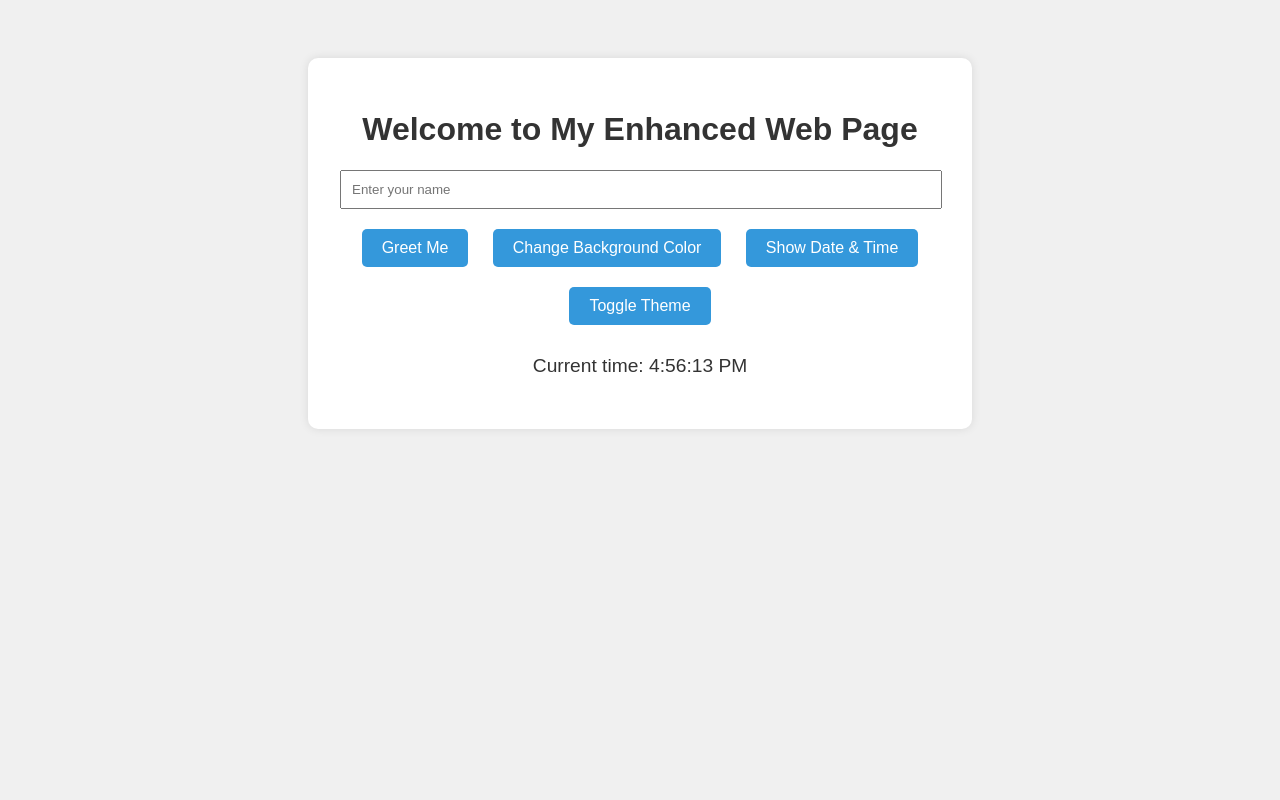
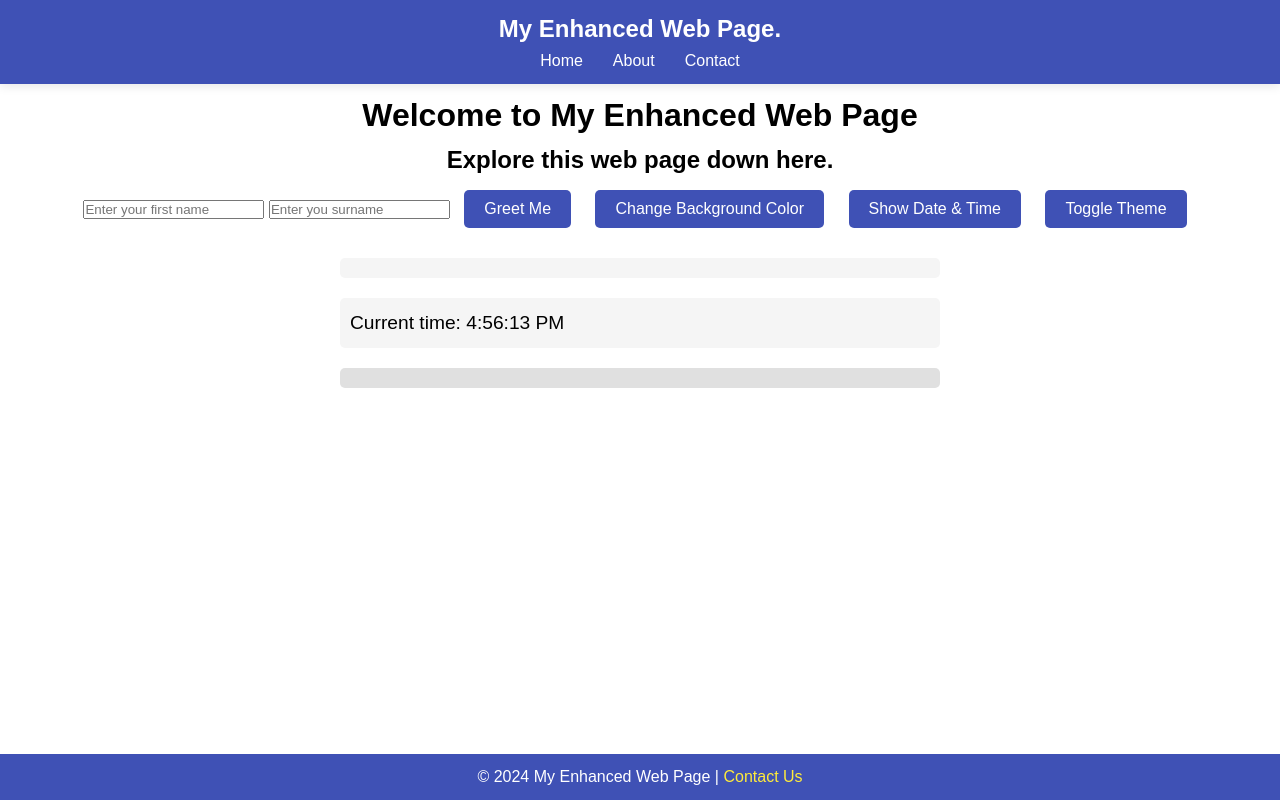
Before and after one commit to Abdulbasir456/myWebsite, a plain HTML site: page index.html in a window 1280 px wide. Drawn offline with Linux system fonts and the light colour scheme.

Commit message:
new style has been added to the webpage.

```diff
--- a/css/styles.css
+++ b/css/styles.css
@@ -1,3 +1,4 @@
+/*
 body {
     font-family: Arial, sans-serif;
     background-color: var(--background-color);
@@ -56,3 +57,116 @@ body {
   .history-item:hover {
     background-color: #2980b9;
   }
+  */
+
+  /* Basic reset */
+* {
+  margin: 0;
+  padding: 0;
+  box-sizing: border-box;
+}
+
+body {
+  font-family: 'Arial', sans-serif;
+  line-height: 1.6;
+  padding-top: 70px;
+  transition: background-color 0.5s;
+}
+
+header {
+  background-color: #3f51b5;
+  color: #fff;
+  padding: 10px 0;
+  position: fixed;
+  top: 0;
+  width: 100%;
+  box-shadow: 0 2px 10px rgba(0, 0, 0, 0.1);
+}
+
+header .logo {
+  font-size: 1.5rem;
+  font-weight: bold;
+  text-align: center;
+}
+
+header nav ul {
+  display: flex;
+  justify-content: center;
+  list-style: none;
+}
+
+header nav ul li {
+  margin: 0 15px;
+}
+
+header nav ul li a {
+  color: #fff;
+  text-decoration: none;
+  font-size: 1rem;
+}
+
+.container {
+  text-align: center;
+  padding: 20px;
+}
+
+button {
+  padding: 10px 20px;
+  margin: 10px;
+  background-color: #3f51b5;
+  color: white;
+  border: none;
+  border-radius: 5px;
+  cursor: pointer;
+  font-size: 1rem;
+  transition: background-color 0.3s ease;
+}
+
+button:hover {
+  background-color: #283593;
+}
+
+.output, .history {
+  margin: 20px auto;
+  max-width: 600px;
+  text-align: left;
+  padding: 10px;
+  border-radius: 5px;
+}
+
+.output {
+  background-color: #f5f5f5;
+  font-size: 1.2rem;
+}
+
+.history {
+  background-color: #e0e0e0;
+}
+
+footer {
+  background-color: #3f51b5;
+  color: white;
+  text-align: center;
+  padding: 10px 0;
+  position: fixed;
+  bottom: 0;
+  width: 100%;
+}
+
+footer a {
+  color: #ffeb3b;
+  text-decoration: none;
+}
+
+.dark-theme {
+  background-color: #333;
+  color: #fff;
+}
+
+.dark-theme header {
+  background-color: #1a237e;
+}
+
+.dark-theme footer {
+  background-color: #1a237e;
+}
--- a/index.html
+++ b/index.html
@@ -7,9 +7,27 @@
   <link rel="stylesheet" href="css/styles.css">
 </head>
 <body>
+
+  <header>
+    <div class="logo">My Enhanced Web Page.</div>
+
+    <nav>
+      <ul>
+        <li><a href="#home"> Home </a></li>
+        <li><a href="#about"> About </a></li>
+        <li><a href="#contact"> Contact</a></li>
+      </ul>
+    </nav>
+  </header>
+
   <div class="container">
     <h1>Welcome to My Enhanced Web Page</h1>
-    <input type="text" id="nameInput" placeholder="Enter your name">
+    <h2> Explore this web page down here.</h2>
+    <input type="text" id="nameInput" placeholder="Enter your first name">
+
+    <input type="text" id="surInput" placeholder="Enter you surname">
+
+
     <button class="button" onclick="displayGreeting()">Greet Me</button>
     <button class="button" onclick="changeBackgroundColor()">Change Background Color</button>
     <button class="button" onclick="showDateTime()">Show Date & Time</button>
@@ -19,6 +37,10 @@
     <div class="history" id="greetingHistory"></div>
   </div>
 
+  <footer>
+    <p>&copy; 2024 My Enhanced Web Page | <a href="mailto:info@mywebsite.com"> Contact Us</p>
+  </footer>
+
   <script src="js/script.js"></script>
 </body>
 </html>
--- a/js/script.js
+++ b/js/script.js
@@ -1,10 +1,13 @@
 function displayGreeting() {
-    const name = document.getElementById('nameInput').value;
+    const fname = document.getElementById('nameInput').value;
+
+    const surName = document.getElementById('surInput').value;
+
     const output = document.getElementById('outputMessage');
     const history = document.getElementById('greetingHistory');
 
-    if (name) {
-      const greeting = `Hello, ${name}! Welcome to my web page.`;
+    if (fname && surName) {
+      const greeting = `Hello, ${fname} ${surName}! Welcome to my web page.`;
       output.textContent = greeting;
 
       const historyItem = document.createElement('div');
@@ -12,7 +15,7 @@ function displayGreeting() {
       historyItem.textContent = greeting;
       history.appendChild(historyItem);
     } else {
-      output.textContent = 'Please enter your name.';
+      output.textContent = 'Please enter your name and last name.';
     }
   }
 
```
